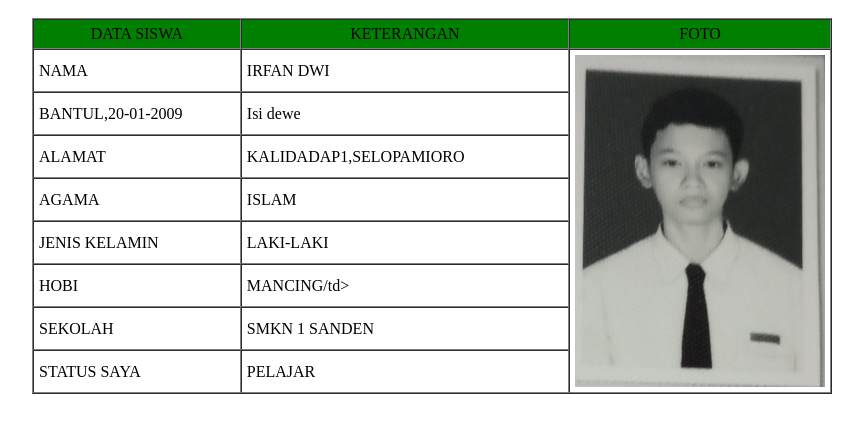
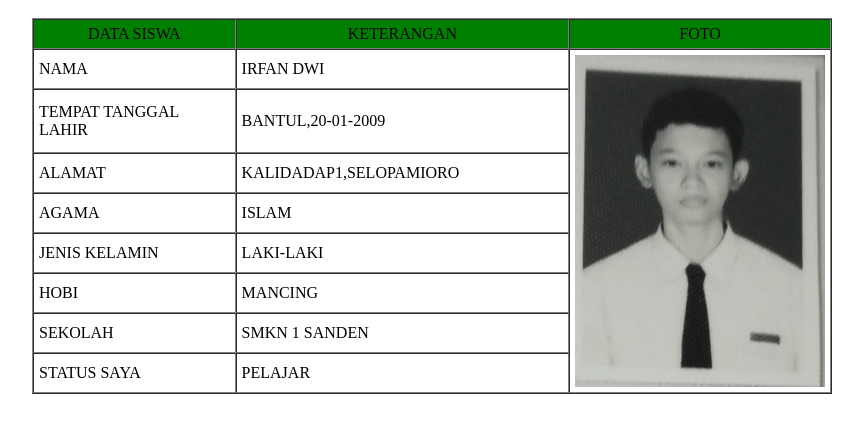
Before and after one commit to ipan-2009/Biodata, a plain HTML site: page index.html in a window 1280 px wide. Shown: the part 48-480 px from the top of the page, without its empty margins (208-1071 px from the left). Drawn offline with Linux system fonts and the light colour scheme.

Commit message:
Update index.html

```diff
--- a/index.html
+++ b/index.html
@@ -34,10 +34,9 @@
 
 		<tr>
 
-		          <td>BANTUL,20-01-2009</td>
+		          <td>TEMPAT TANGGAL LAHIR</td>
 
-				  <td>Isi dewe</td>
-
+				  <td>BANTUL,20-01-2009</td>
 		</tr>
 
 		<tr>
@@ -68,7 +67,7 @@
 
 		          <td>HOBI</td>
 
-				  <td>MANCING/td>
+				  <td>MANCING</td>
 
 		</tr>
 
```
